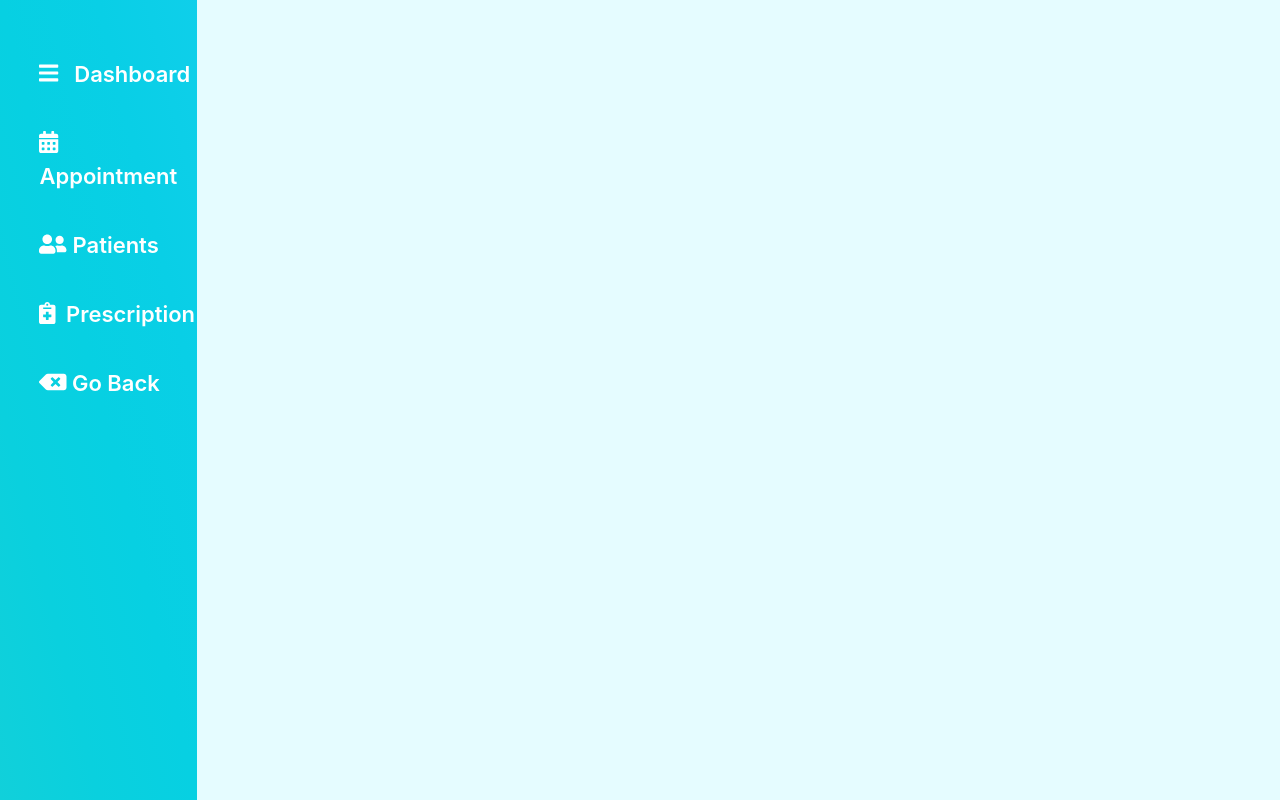
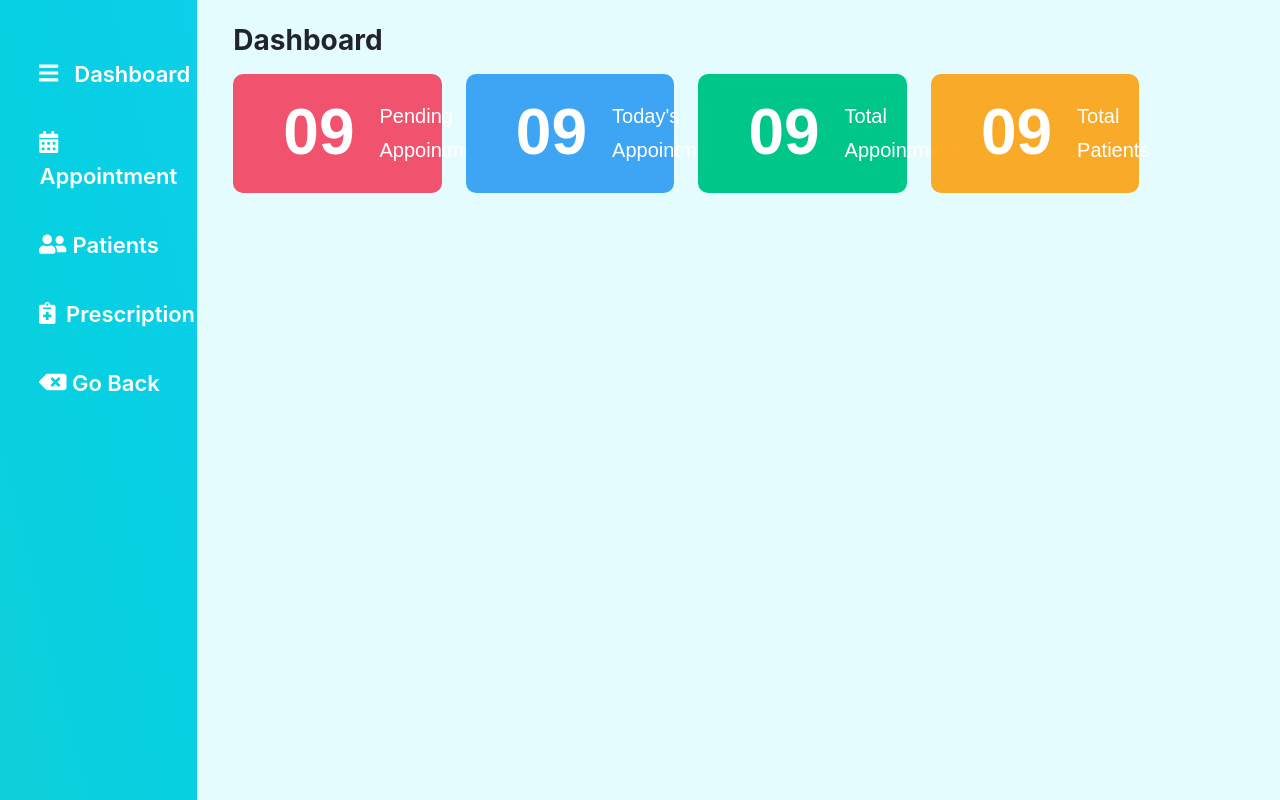
Before and after one commit to Abu-Hojayfa/doctors_portal, a React (Create React App) app: page /dashboard in a window 1280 px wide. Built offline with nearby package versions, Linux system fonts and the light colour scheme.

Commit message:
main dash top

```diff
--- a/src/Components/Dashboard/AppointmentDashboard/AppointmentTable/AppointmentTable.js
+++ b/src/Components/Dashboard/AppointmentDashboard/AppointmentTable/AppointmentTable.js
@@ -54,7 +54,7 @@ const AppointmentTable = ({ value }) => {
                   <tr key={data._id}>
                     <td>{data.name}</td>
                     <td>Dr. {data.doctor}</td>
-                    <td>{data.number}</td>
+                    <td>+{data.number}</td>
                     <td>{data.openTime}</td>
                   </tr>
                 ))}
--- /dev/null
+++ b/src/Components/Dashboard/MainDashboard/MainDashTop/MainDashStyle.css
@@ -0,0 +1,36 @@
+.mainDashTopContainer h3{
+  font-weight: 700;
+}
+
+.maindashNumTop{
+  padding: 15px 50px;
+  border-radius: 10px;
+  width: 23%;
+  color: #ffffff;
+  font-family: sans-serif;
+}
+
+.maindashNumTop:nth-child(1){
+  background-color: #F1536E;
+}
+.maindashNumTop:nth-child(2){
+  background-color: #3DA5F4;
+}
+.maindashNumTop:nth-child(3){
+  background-color: #00C689;
+}
+.maindashNumTop:nth-child(4){
+  background-color: #fd9e06dc;
+}
+
+.maindashNumTop h5{
+  font-size: 4rem;
+  font-weight: 700;
+  margin-right: 25px;
+  margin-top: 5px;
+}
+
+.maindashNumTop p{
+  margin: 0;
+  font-size: 20px;
+}
--- /dev/null
+++ b/src/Components/Dashboard/MainDashboard/MainDashTop/MainDashTop.js
@@ -0,0 +1,50 @@
+import React from "react";
+import "./MainDashStyle.css";
+
+const MainDashTop = () => {
+  return (
+    <div className="mainDashTopContainer">
+      <h3 className="pt-4 pb-2">Dashboard</h3>
+      <div className="d-flex justify-content-between">
+        <div className="maindashNumTop">
+          <div className="d-flex align-items-center">
+            <h5>09</h5>
+            <div>
+              <p className="pb-1">Pending</p>
+              <p>Appointments</p>
+            </div>
+          </div>
+        </div>
+        <div className="maindashNumTop">
+          <div className="d-flex align-items-center">
+            <h5>09</h5>
+            <div>
+              <p className="pb-1">Today's</p>
+              <p>Appointments</p>
+            </div>
+          </div>
+        </div>
+        <div className="maindashNumTop">
+          <div className="d-flex align-items-center">
+            <h5>09</h5>
+            <div>
+              <p className="pb-1">Total</p>
+              <p>Appointments</p>
+            </div>
+          </div>
+        </div>
+        <div className="maindashNumTop">
+          <div className="d-flex align-items-center">
+            <h5>09</h5>
+            <div>
+              <p className="pb-1">Total</p>
+              <p>Patients</p>
+            </div>
+          </div>
+        </div>
+      </div>
+    </div>
+  );
+};
+
+export default MainDashTop;
--- a/src/Components/Dashboard/MainDashboard/MainDashboard.js
+++ b/src/Components/Dashboard/MainDashboard/MainDashboard.js
@@ -1,5 +1,6 @@
 import React from 'react';
 import Sidebar from '../Sidebar/Sidebar';
+import MainDashTop from './MainDashTop/MainDashTop';
 
 const MainDashboard = () => {
   return (
@@ -8,8 +9,8 @@ const MainDashboard = () => {
         <div className="col-md-2 ps-0">
           <Sidebar />
         </div>
-        <div className="col-md-9 ps-3">
-
+        <div className="col-md-9 ps-4">
+          <MainDashTop />
         </div>
       </div>
     </div>
```
